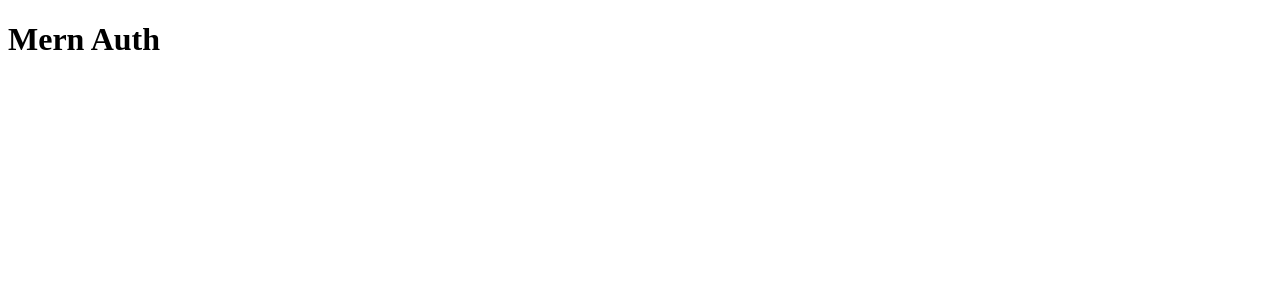
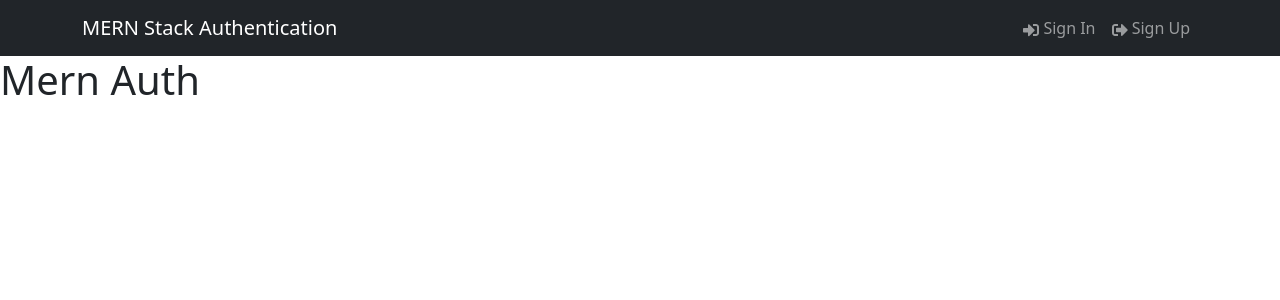
Before and after one commit to codeOfTheFuture/mern-stack-authentication, a React (Vite) app in the folder frontend/: page / in a window 1280 px wide. Shown: the top 300 px of the page. Built offline with nearby package versions, Linux system fonts and the light colour scheme.

Commit message:
Header Component

```diff
--- a/frontend/package.json
+++ b/frontend/package.json
@@ -10,8 +10,11 @@
     "preview": "vite preview"
   },
   "dependencies": {
+    "bootstrap": "^5.3.0",
     "react": "^18.2.0",
-    "react-dom": "^18.2.0"
+    "react-bootstrap": "^2.7.4",
+    "react-dom": "^18.2.0",
+    "react-icons": "^4.9.0"
   },
   "devDependencies": {
     "@types/react": "^18.0.37",
--- a/frontend/src/App.tsx
+++ b/frontend/src/App.tsx
@@ -1,6 +1,9 @@
+import Header from "./components/Header";
+
 const App = () => {
 	return (
 		<>
+			<Header />
 			<h1>Mern Auth</h1>
 		</>
 	);
--- /dev/null
+++ b/frontend/src/components/Header.tsx
@@ -0,0 +1,27 @@
+import { Navbar, Nav, Container } from "react-bootstrap";
+import { FaSignInAlt, FaSignOutAlt } from "react-icons/fa";
+
+const Header = () => {
+	return (
+		<header>
+			<Navbar bg="dark" variant="dark" expand="lg" collapseOnSelect>
+				<Container>
+					<Navbar.Brand href="/">MERN Stack Authentication</Navbar.Brand>
+					<Navbar.Toggle aria-controls="basic-navbar-nav" />
+					<Navbar.Collapse id="basic-navbar-nav">
+						<Nav className="ms-auto">
+							<Nav.Link href="/login">
+								<FaSignInAlt /> Sign In
+							</Nav.Link>
+							<Nav.Link href="/login">
+								<FaSignOutAlt /> Sign Up
+							</Nav.Link>
+						</Nav>
+					</Navbar.Collapse>
+				</Container>
+			</Navbar>
+		</header>
+	);
+};
+
+export default Header;
--- a/frontend/src/main.tsx
+++ b/frontend/src/main.tsx
@@ -1,6 +1,7 @@
 import React from "react";
 import ReactDOM from "react-dom/client";
 import App from "./App.tsx";
+import "bootstrap/dist/css/bootstrap.min.css";
 import "./index.css";
 
 ReactDOM.createRoot(document.getElementById("root") as HTMLElement).render(
```
Also changed, not shown: 1 other file (tests, documents, lock files or other folders).
